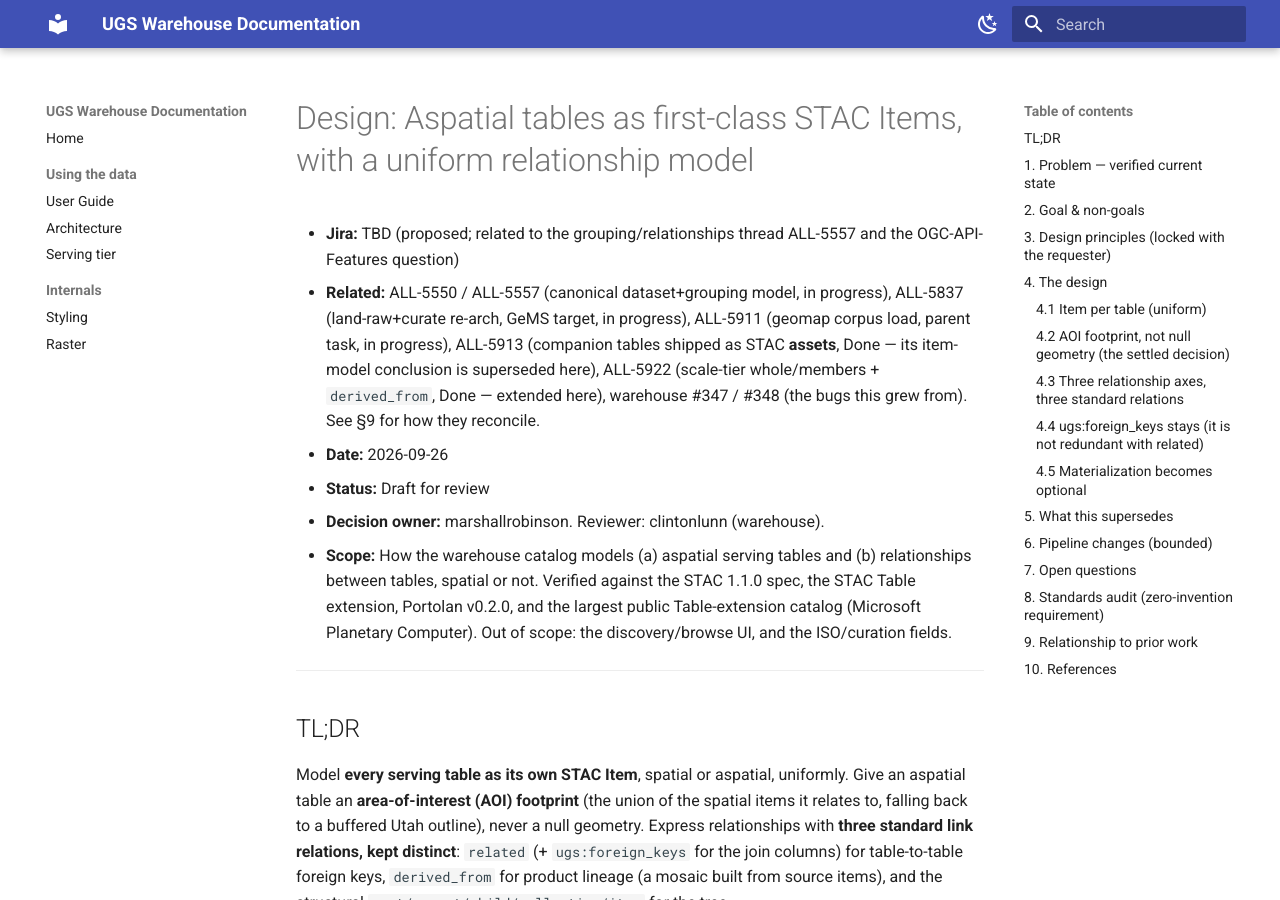
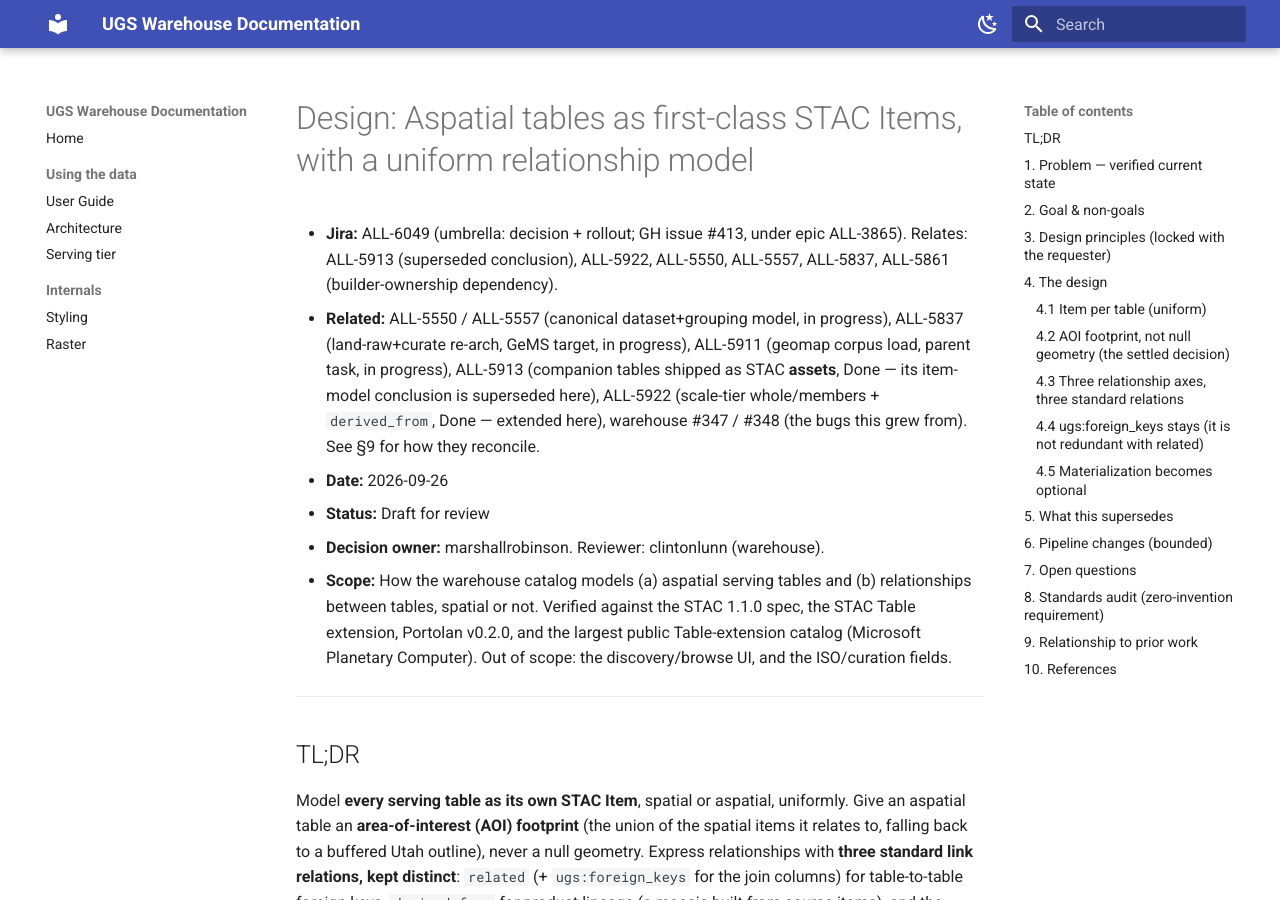
Before and after one commit to UGS-GIO/ugs-warehouse, an MkDocs documentation site: the page built from docs/superpowers/specs/2026-09-26-aspatial-tables-as-stac-items-design.md, in a window 1280 px wide and 900 px high. Built offline with MkDocs 1.6.1 and Material for MkDocs 9.7.7, drawn with Linux system fonts in a browser that asks for light colours.

Commit message:
docs: stamp ALL-6049 on aspatial-items design (umbrella under ALL-3865)

```diff
--- a/docs/superpowers/specs/2026-09-26-aspatial-tables-as-stac-items-design.md
+++ b/docs/superpowers/specs/2026-09-26-aspatial-tables-as-stac-items-design.md
@@ -1,6 +1,6 @@
 # Design: Aspatial tables as first-class STAC Items, with a uniform relationship model
 
-- **Jira:** TBD (proposed; related to the grouping/relationships thread ALL-5557 and the OGC-API-Features question)
+- **Jira:** ALL-6049 (umbrella: decision + rollout; GH issue #413, under epic ALL-3865). Relates: ALL-5913 (superseded conclusion), ALL-5922, ALL-5550, ALL-5557, ALL-5837, ALL-5861 (builder-ownership dependency).
 - **Related:** ALL-5550 / ALL-5557 (canonical dataset+grouping model, in progress), ALL-5837 (land-raw+curate re-arch, GeMS target, in progress), ALL-5911 (geomap corpus load, parent task, in progress), ALL-5913 (companion tables shipped as STAC **assets**, Done — its item-model conclusion is superseded here), ALL-5922 (scale-tier whole/members + `derived_from`, Done — extended here), warehouse #347 / #348 (the bugs this grew from). See §9 for how they reconcile.
 - **Date:** 2026-09-26
 - **Status:** Draft for review
```
